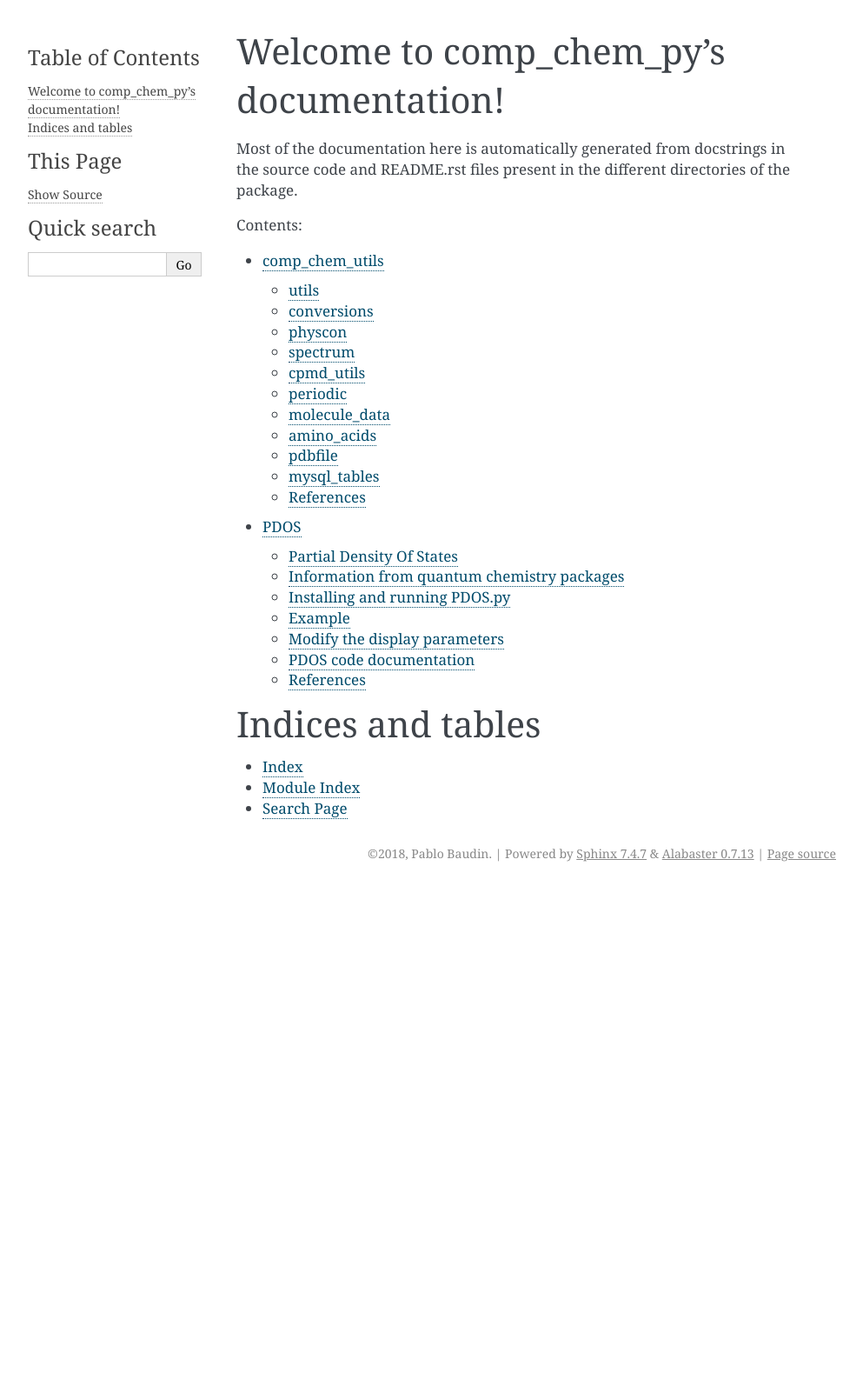
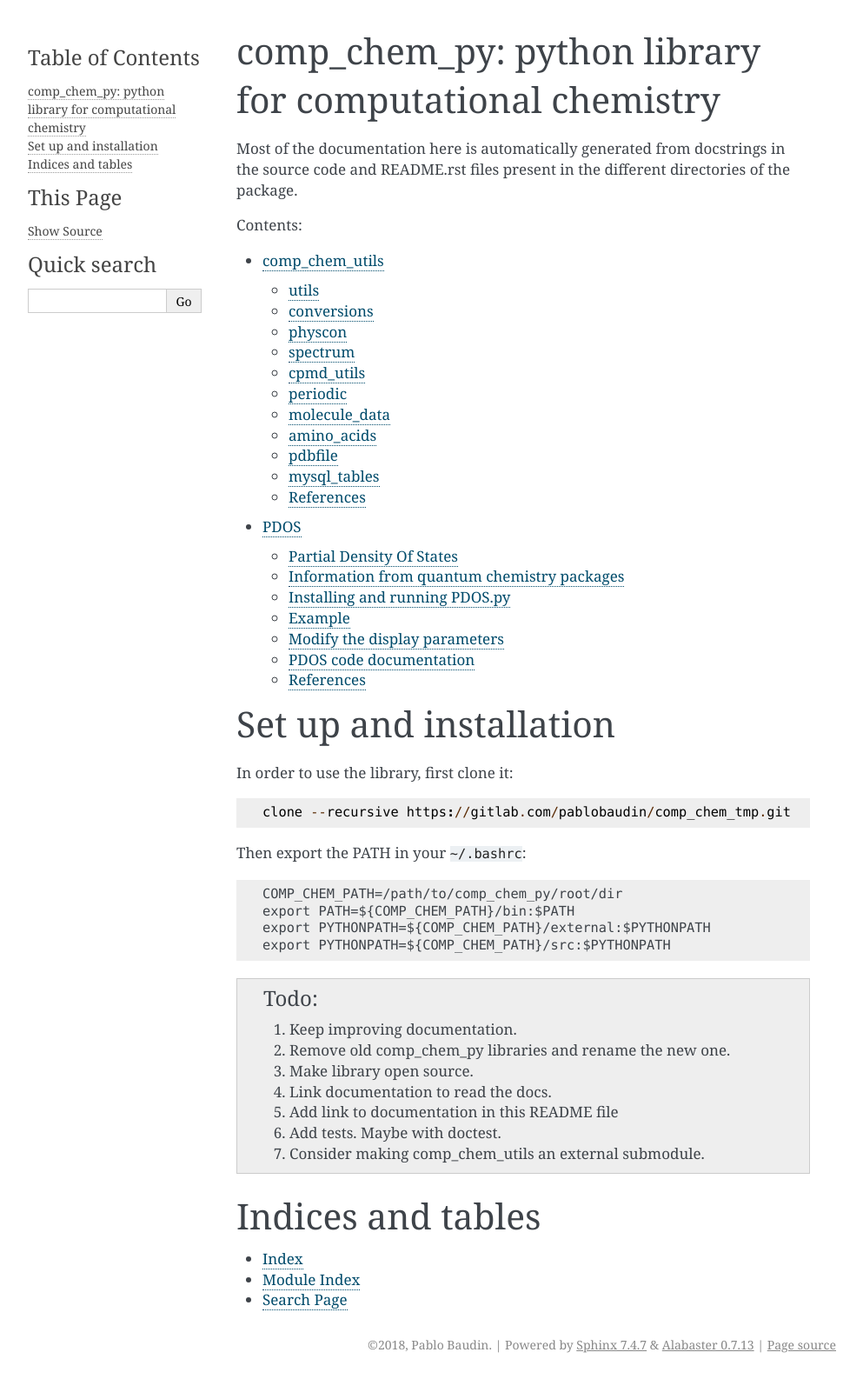
Before and after one commit to lcbc-epfl/comp_chem_py, a Sphinx documentation site: the page built from doc/index.rst, in a window 1280 px wide. Shown: the whole page at 87% size, without its empty margins (148-1141 px from the left). Built offline with Sphinx 7.4.7, drawn with Linux system fonts in a browser that asks for light colours; before the commit the page ends 1021 px from its top, so only the background shows below that.

Commit message:
More modif on main README file

```diff
--- a/README.rst
+++ b/README.rst
@@ -1,5 +1,5 @@
-comp_chem_py: python library for computational chemistry
-========================================================
+Set up and installation
+=======================
 
 In order to use the library, first clone it::
 
@@ -17,5 +17,6 @@ Then export the PATH in your ``~/.bashrc``::
    #. Remove old comp_chem_py libraries and rename the new one.
    #. Make library open source.
    #. Link documentation to read the docs.
+   #. Add link to documentation in this README file
    #. Add tests. Maybe with doctest.
    #. Consider making comp_chem_utils an external submodule.
--- a/doc/index.rst
+++ b/doc/index.rst
@@ -3,8 +3,8 @@
    You can adapt this file completely to your liking, but it should at least
    contain the root `toctree` directive.
 
-Welcome to comp_chem_py's documentation!
-========================================
+comp_chem_py: python library for computational chemistry
+========================================================
 
 Most of the documentation here is automatically generated
 from docstrings in the source code and README.rst files
@@ -18,6 +18,8 @@ Contents:
    comp_chem_utils
    PDOS
 
+.. include:: ../README.rst
+
 Indices and tables
 ==================
 
```
